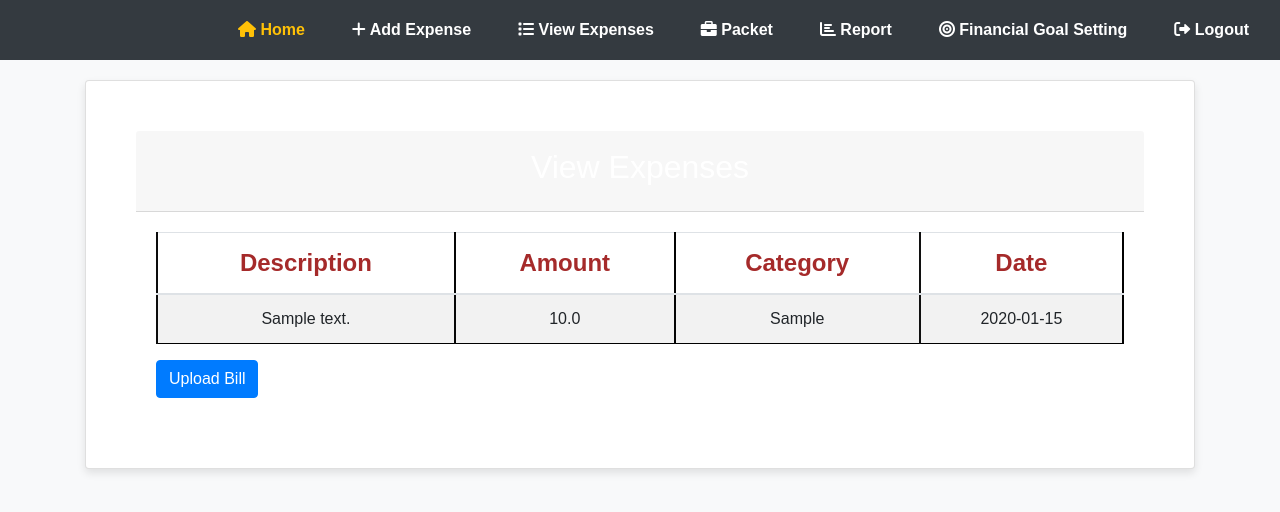
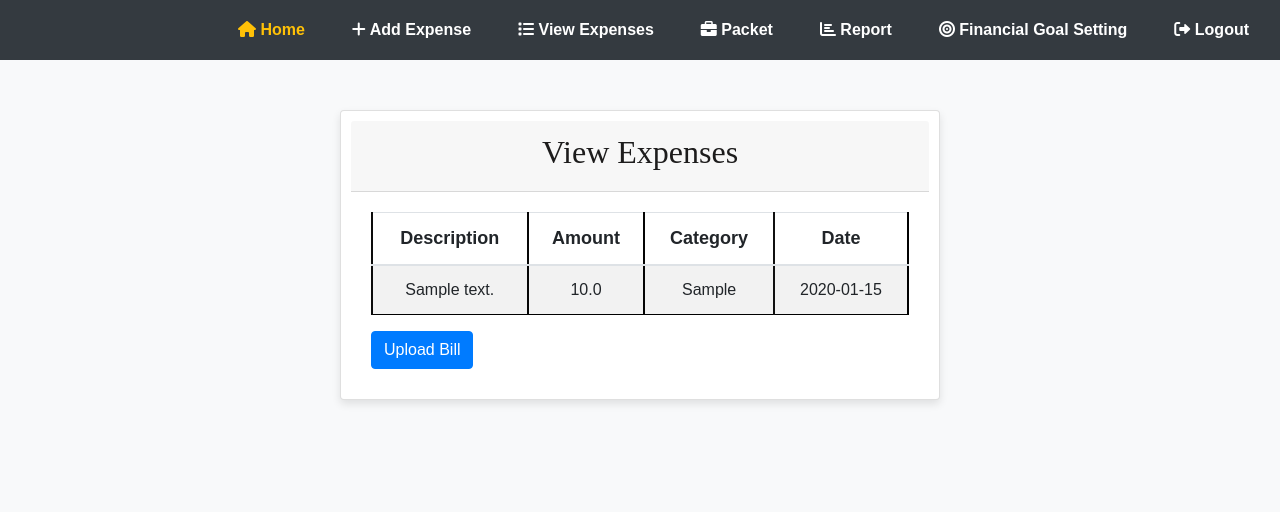
Before and after one commit to Mohanraj1011/Expense-Tracker, a Flask app: page /view_expenses in a window 1280 px wide. Shown: the top 512 px of the page. Run offline with Flask 3, Linux system fonts and the light colour scheme; a user stored in the database is signed in; tables that the repository leaves empty hold one stand-in row (values such as "Sample post"); parts of the project's set-up code (start-up, migrations or seed data) failed here and were passed over; some libraries are stand-ins or nearby versions.

Commit message:
Update vexpense.css

```diff
--- a/Static/css/vexpense.css
+++ b/Static/css/vexpense.css
@@ -1,28 +1,27 @@
 .card {
+  max-width: 600px; /* Set maximum width */
+  width: 80%; /* Set a percentage width for responsiveness */
+  margin: 50px auto; /* Center align and provide margin */
   border-radius: 10px;
   box-shadow: 0 4px 8px rgba(0, 0, 0, 0.1);
-    padding: 50px;
-  }
-
-  h2{
-
-    padding: 5px;
-  }
-
-  th{
-    color: brown;
+  padding: 10px; /* Adjust padding as needed */
+  min-width: 300px; /* Minimum width for the card */
+  background-color: #117cee; /* White background */
 }
 
 .card-header {
-    background-color: #000204;
-    color: white;
+  background-color: #ed8a11;
+  color: rgb(29, 28, 28);
+  font-family: "Merriweather", serif;
+  font-weight: bolder;
   text-align: center;
-    font-size: 1.5em;
+  font-size: 1em;
   border-radius: 10px 10px 0 0; /* Rounded top corners */
+  padding: 1px; /* Adjust top and bottom padding */
 }
 
 .card-body {
-    padding: 20px;
+  padding: 10px; /* Adjust padding as needed */
 }
 
 .table {
@@ -33,33 +32,43 @@
 
 .table th, .table td {
   text-align: center;
-    padding: 10px;
+  padding: 8px; /* Adjust padding as needed */
   border: 1px solid black; /* Default border style for cells */
-
 }
 
-  .table th{
-
-    font-size: x-large;
+.table th {
+  font-size: large; /* Adjust font size as needed */
 }
 
 /* Specific border styles for table headers */
-  .table th:nth-child(1), .table td:nth-child(1) {
+.table th:nth-child(1),
+.table td:nth-child(1) {
   border-left: 2px solid #0c0c0c; /* Blue border for first column */
 }
 
-  .table th:nth-child(2), .table td:nth-child(2) {
+.table th:nth-child(2),
+.table td:nth-child(2) {
   border-left: 2px solid #070707; /* Green border for second column */
 }
 
-  .table th:nth-child(3), .table td:nth-child(3) {
+.table th:nth-child(3),
+.table td:nth-child(3) {
   border-left: 2px solid #040404; /* Red border for third column */
 }
 
-  .table th:nth-child(4), .table td:nth-child(4) {
+.table th:nth-child(4),
+.table td:nth-child(4) {
   border-left: 2px solid #101010; /* Yellow border for fourth column */
 }
 
-  .table th:last-child, .table td:last-child {
+.table th:last-child,
+.table td:last-child {
   border-right: 2px solid #010101; /* Blue border for last column */
 }
+
+html, body {
+  font-family: Arial, sans-serif;
+  background-color: #b1d6eb;
+  margin: 0;
+  padding: 0;
+}
```
Lines whose indentation alone changed are shown as unchanged.
